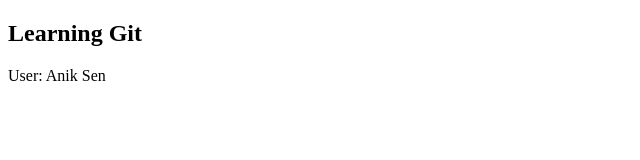
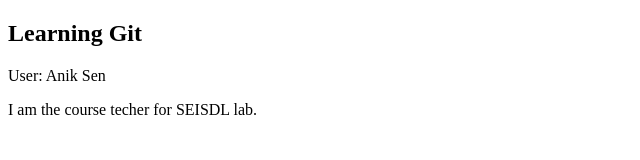
Before and after one commit to ascuetstd/seisdl, a plain HTML site: page anik.html in a window 1280 px wide. Shown: the whole page, without its empty margins (0-640 px from the left). Drawn offline with Linux system fonts and the light colour scheme.

Commit message:
add a new line in anik.html file

```diff
--- a/anik.html
+++ b/anik.html
@@ -10,6 +10,7 @@
     <div>
         <h2>Learning Git</h2>
         <p>User: Anik Sen</p>
+        <p>I am the course techer for SEISDL lab.</p>
     </div>
 </body>
 </html>
```
